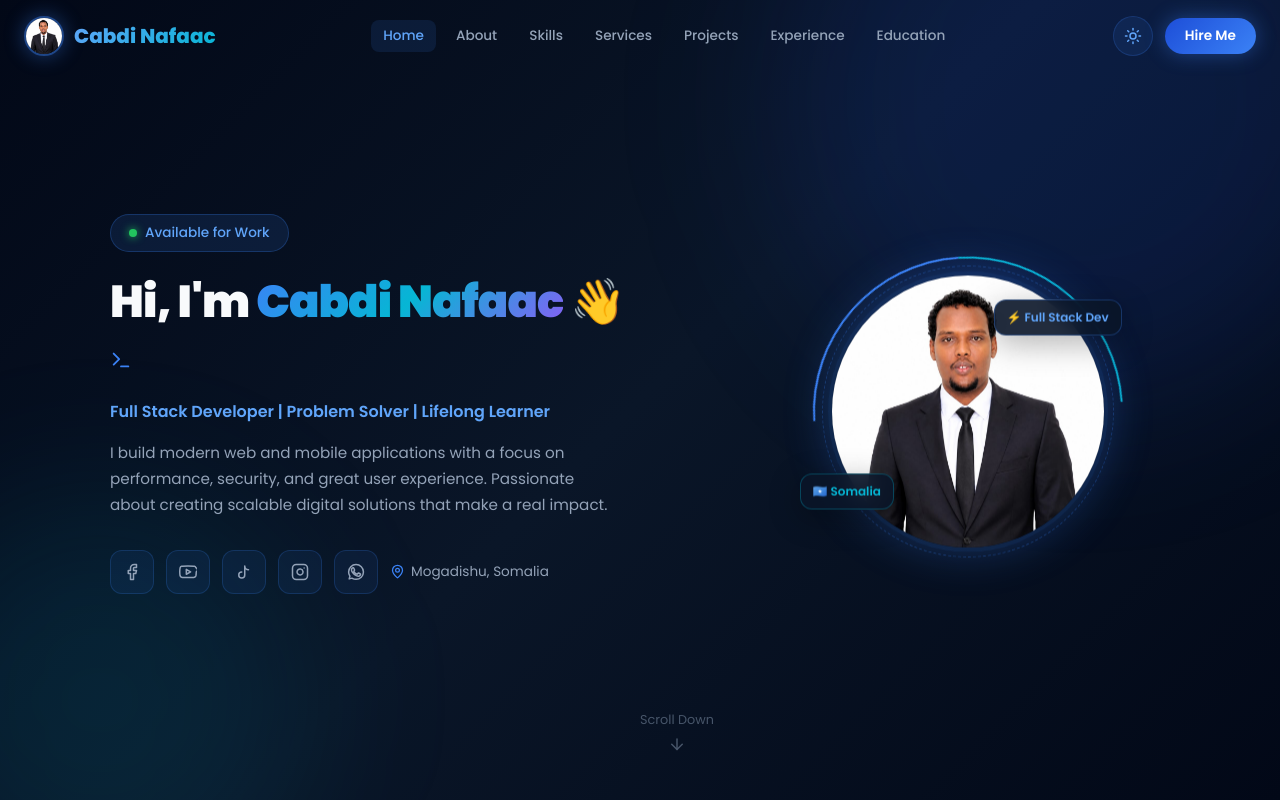
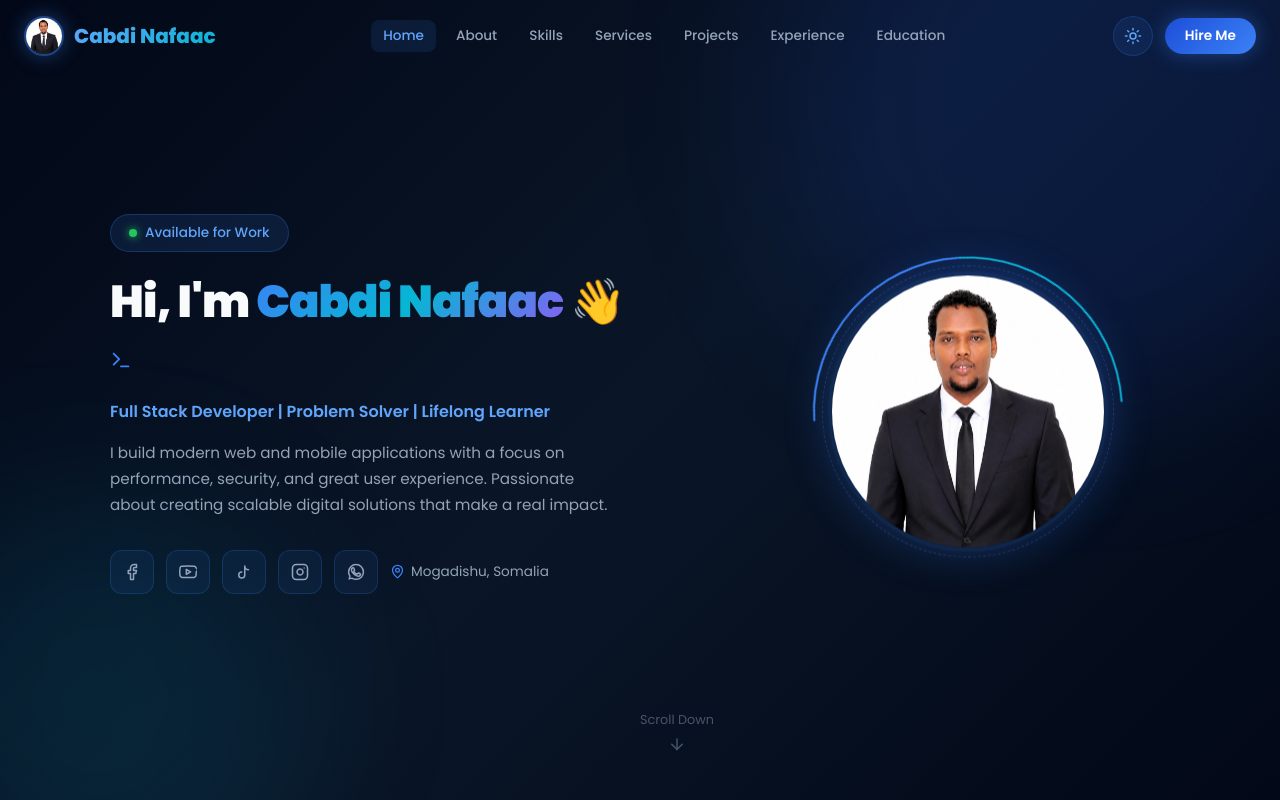
Before and after one commit to cabdinaafacmaxamedrashiid2/cabdi-naafac, a Next.js app: page / in a window 1280 px wide. Shown: the top 800 px of the page. Built offline with nearby package versions, Linux system fonts and the light colour scheme.

Commit message:
remove certificates section and hero floating badges

```diff
--- a/app/page.tsx
+++ b/app/page.tsx
@@ -5,7 +5,6 @@ import Services from "@/components/Services";
 import Projects from "@/components/Projects";
 import Experience from "@/components/Experience";
 import Education from "@/components/Education";
-import Certificates from "@/components/Certificates";
 import TechStack from "@/components/TechStack";
 import Stats from "@/components/Stats";
 import Testimonials from "@/components/Testimonials";
@@ -23,7 +22,6 @@ export default function Home() {
       <Projects />
       <Experience />
       <Education />
-      <Certificates />
       <TechStack />
       <Testimonials />
       <FAQ />
--- a/components/Hero.tsx
+++ b/components/Hero.tsx
@@ -397,45 +397,6 @@ export default function Hero() {
               />
             </div>
 
-            {/* Floating Badges */}
-            <div
-              style={{
-                position: "absolute",
-                top: "10%",
-                right: "-5%",
-                background: "rgba(10,22,40,0.9)",
-                border: "1px solid rgba(59,130,246,0.3)",
-                borderRadius: "12px",
-                padding: "8px 12px",
-                fontSize: "0.75rem",
-                color: "#60a5fa",
-                fontWeight: 600,
-                backdropFilter: "blur(10px)",
-                boxShadow: "0 8px 32px rgba(0,0,0,0.3)",
-                whiteSpace: "nowrap",
-              }}
-            >
-              ⚡ Full Stack Dev
-            </div>
-            <div
-              style={{
-                position: "absolute",
-                bottom: "15%",
-                left: "-10%",
-                background: "rgba(10,22,40,0.9)",
-                border: "1px solid rgba(6,182,212,0.3)",
-                borderRadius: "12px",
-                padding: "8px 12px",
-                fontSize: "0.75rem",
-                color: "#06b6d4",
-                fontWeight: 600,
-                backdropFilter: "blur(10px)",
-                boxShadow: "0 8px 32px rgba(0,0,0,0.3)",
-                whiteSpace: "nowrap",
-              }}
-            >
-              🇸🇴 Somalia
-            </div>
           </div>
         </div>
       </div>
```
